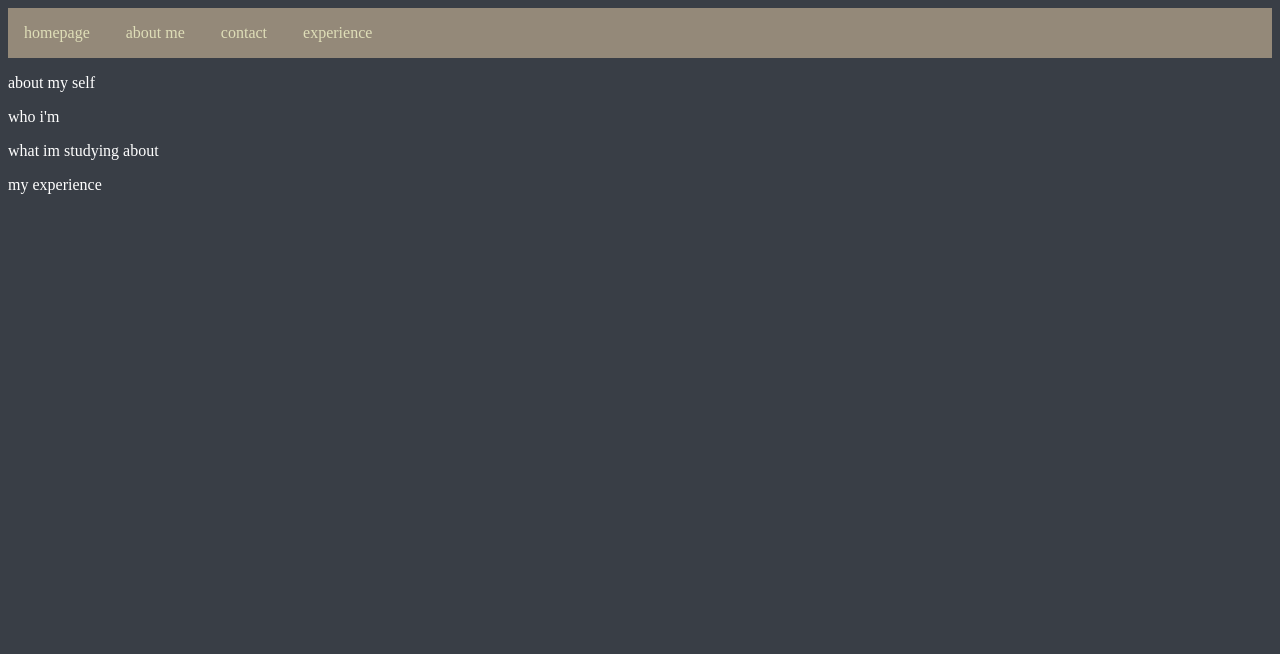
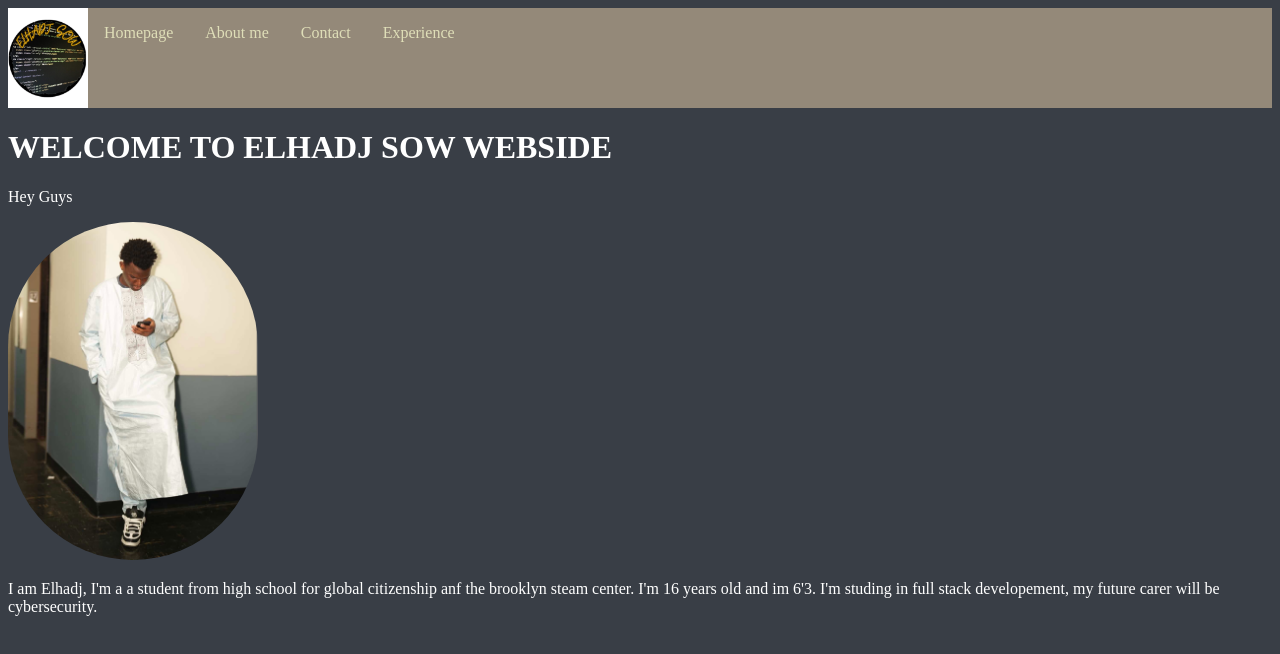
Before and after one commit to ebbetsfiels/ebbetsfiels.github.io, a plain HTML site: page index.html in a window 1280 px wide. Drawn offline with Linux system fonts and the light colour scheme.

Commit message:
logo add to the werbside

```diff
--- a/index.html
+++ b/index.html
@@ -9,21 +9,22 @@
 <link rel="stylesheet" href="style.css">
 </head>
 <body>
-    <nav><style class="css"></style>
-        <a href="index.html">homepage</a>
-        <a href="about-me.html">about me</a>
-        <a href="contact.html">contact</a>
-        <a href="experience.html">experience</a>
+    <nav>
+        <img height="100" src="Elhadj Sow.png" alt="">
+
+        <a href="index.html">Homepage</a>
+        <a href="about-me.html">About me</a>
+        <a href="contact.html">Contact</a>
+        <a href="experience.html">Experience</a>
 
 
 
-     </nav>
+    </nav>
+    <h1> WELCOME TO ELHADJ SOW WEBSIDE </h1>
+   <p>Hey Guys </p>
+   <img class="me" src="elhadj.png" alt="Homepage" width="250">
+   <p>I am Elhadj, I'm a a student from high school for global citizenship anf the brooklyn steam center. I'm 16 years old and im 6'3. I'm studing in full stack developement, my future carer will be cybersecurity. </p>
 
-   <p>about my self  </p>
-
-   <p>who i'm</p>
-   <p> what im studying about</p>
-   <p>my experience</p>
 </body>
 
 
--- a/style.css
+++ b/style.css
@@ -24,7 +24,7 @@ font-familly:"montserrat"sans-sense;
   }
 
 nav{
-
+display: flex ;
    background-color: var(--color-3);
 }
 
@@ -39,3 +39,8 @@ nav a:hover{
    background-color:var(--color-2)
    /*border-bottom:2px solid black;*/
 }
+
+.me {
+   border-radius: 300px;
+}
+nav
```
Also changed, not shown: about-me.html (+3 -3 lines), contact.html (+8 -7 lines), elhadj.png (added), 1 other file.
